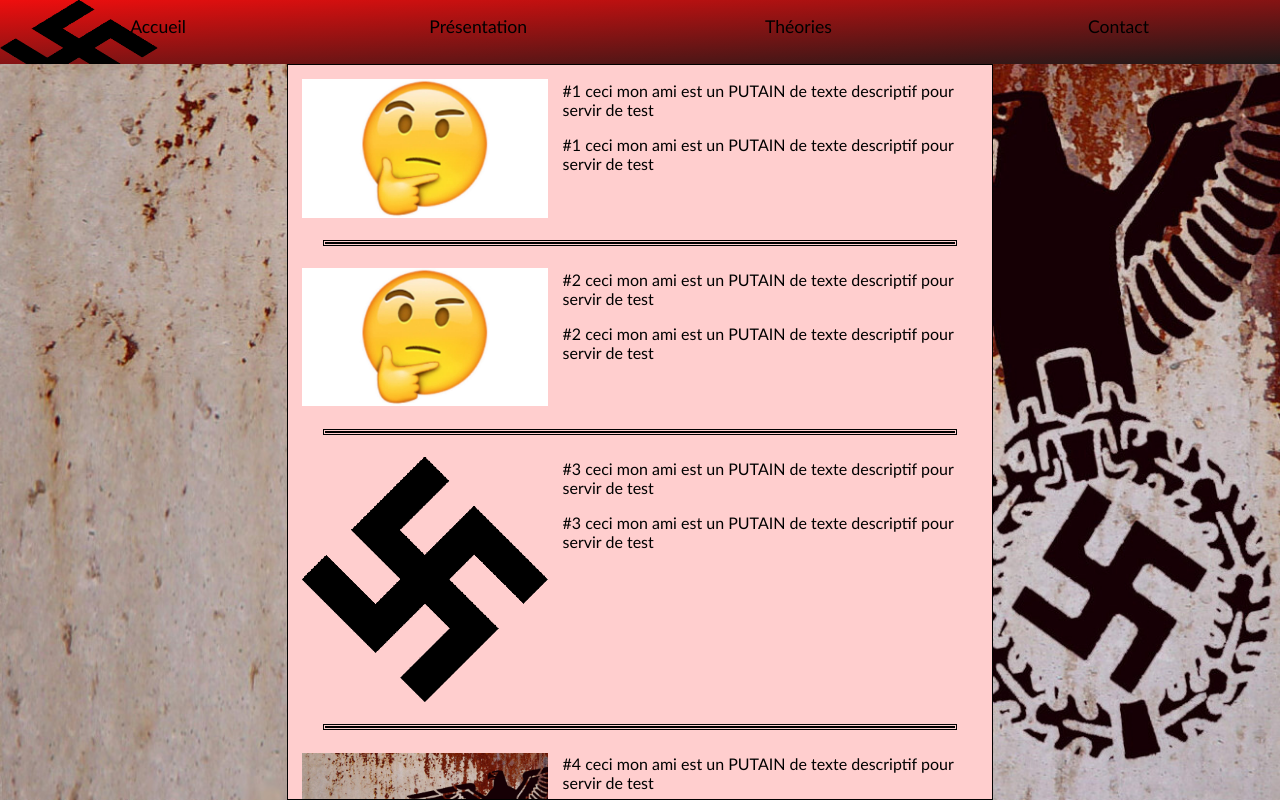
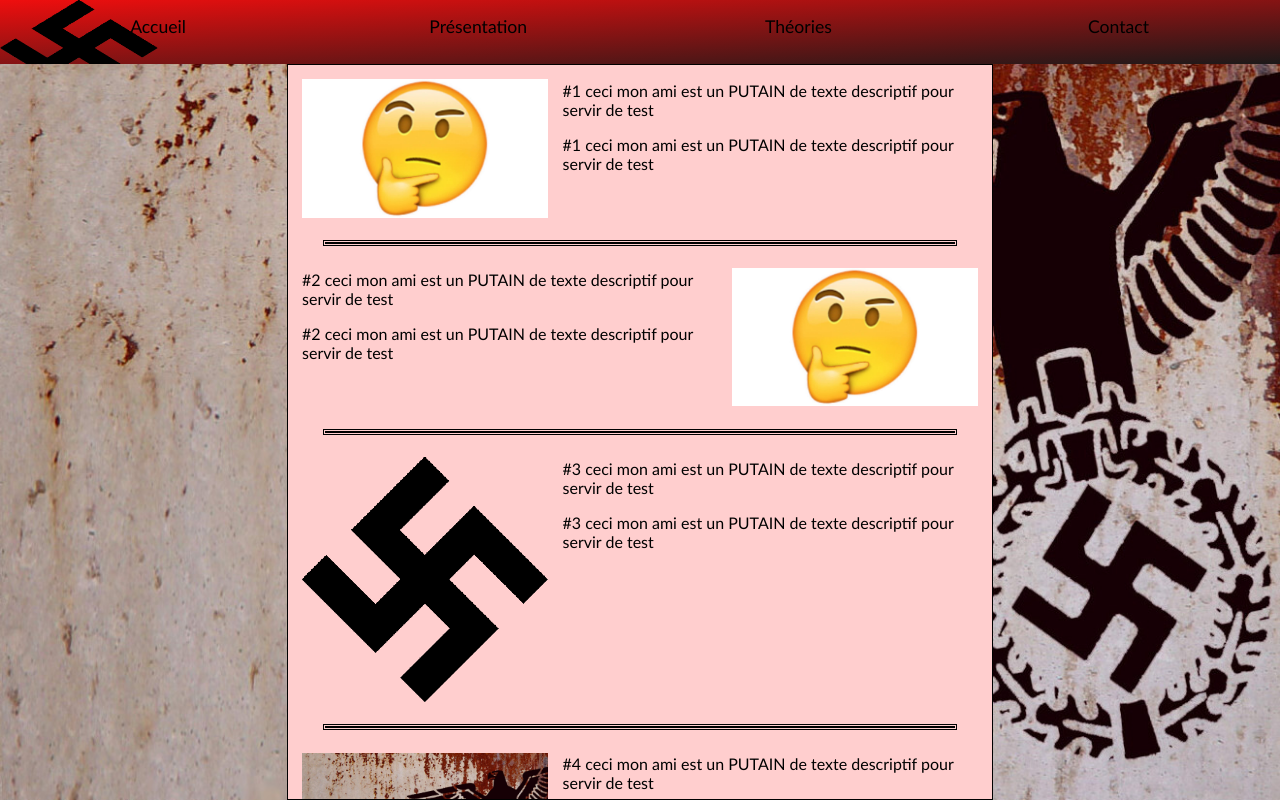
Before and after one commit to ImMiza/web_s1, a plain HTML site: page index.html in a window 1280 px wide. Drawn offline with Linux system fonts and the light colour scheme.

Commit message:
format1.1
quelques ajouts css

```diff
--- a/index.html
+++ b/index.html
@@ -28,7 +28,7 @@
 
         <hr>
 
-        <section>
+        <section class="toLeft">
           <a href="#"><img src="ressources/images/test.jpg" alt="test"></a>
           <p>#2 ceci mon ami est un PUTAIN de texte descriptif pour servir de test</p>
           <p>#2 ceci mon ami est un PUTAIN de texte descriptif pour servir de test</p>
--- a/styles/main.css
+++ b/styles/main.css
@@ -43,6 +43,10 @@ section img{
   float: left;
 }
 
+.toLeft img{
+  float: right;
+}
+
 section p{
   padding-left: 2%;
 }
```
